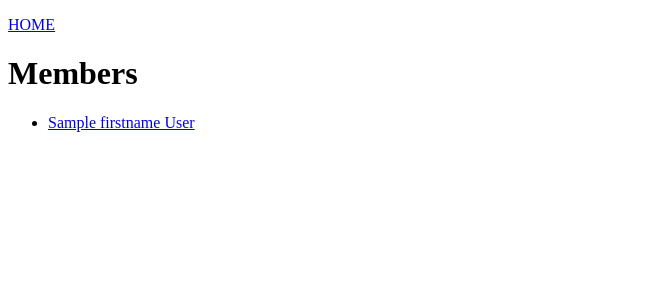
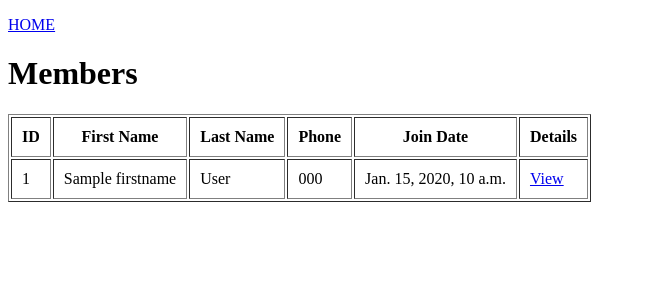
Before and after one commit to sonu621/Django-Practice, a Django app: template members/templates/all_members.html in a window 1280 px wide. Shown: the top 300 px of the page, without its empty margins (0-646 px from the left). Run offline with Django 5.2, Linux system fonts and the light colour scheme; the template is opened without the code that fills it: most values are stand-ins (such as "Sample title", 1, 10 or a date in 2020).

Commit message:
Modify the members details in the table formate

```diff
--- a/members/templates/all_members.html
+++ b/members/templates/all_members.html
@@ -1,19 +1,38 @@
 {% extends "master.html" %}
 
 {% block title %}
-  My Tennis Club - List of all members
+My Tennis Club - List of all members
 {% endblock %}
-
 
 {% block content %}
 
-  <p><a href="/">HOME</a></p>
+<p><a href="/">HOME</a></p>
 
-  <h1>Members</h1>
+<h1>Members</h1>
 
-  <ul>
+<table border="1" cellpadding="10">
+    <tr>
+        <th>ID</th>
+        <th>First Name</th>
+        <th>Last Name</th>
+        <th>Phone</th>
+        <th>Join Date</th>
+        <th>Details</th>
+    </tr>
+
     {% for x in mymembers %}
-      <li><a href="details/{{ x.id }}">{{ x.firstname }} {{ x.lastname }}</a></li>
+    <tr>
+        <td>{{ x.id }}</td>
+        <td>{{ x.firstname }}</td>
+        <td>{{ x.lastname }}</td>
+        <td>{{x.phone}}</td>
+        <td>{{x.joined_date}}</td>
+        <td>
+            <a href="/members/details/{{ x.id }}">View</a>
+        </td>
+    </tr>
     {% endfor %}
-  </ul>
+
+</table>
+
 {% endblock %}
--- a/members/templates/details.html
+++ b/members/templates/details.html
@@ -13,4 +13,7 @@
         <span>Back to members <a href="/members">Members</a></span>
     </div>
 
+
+
+
 {% endblock %}
--- a/members/templates/main.html
+++ b/members/templates/main.html
@@ -10,6 +10,8 @@ My Tennis Club
     <h1>My Tennis Club</h1>
     <h3>Members</h3>
     <p>Checl out all our <a href="members/">members</a></p>
+
+
 </div>
 
 {%  endblock %}
```
